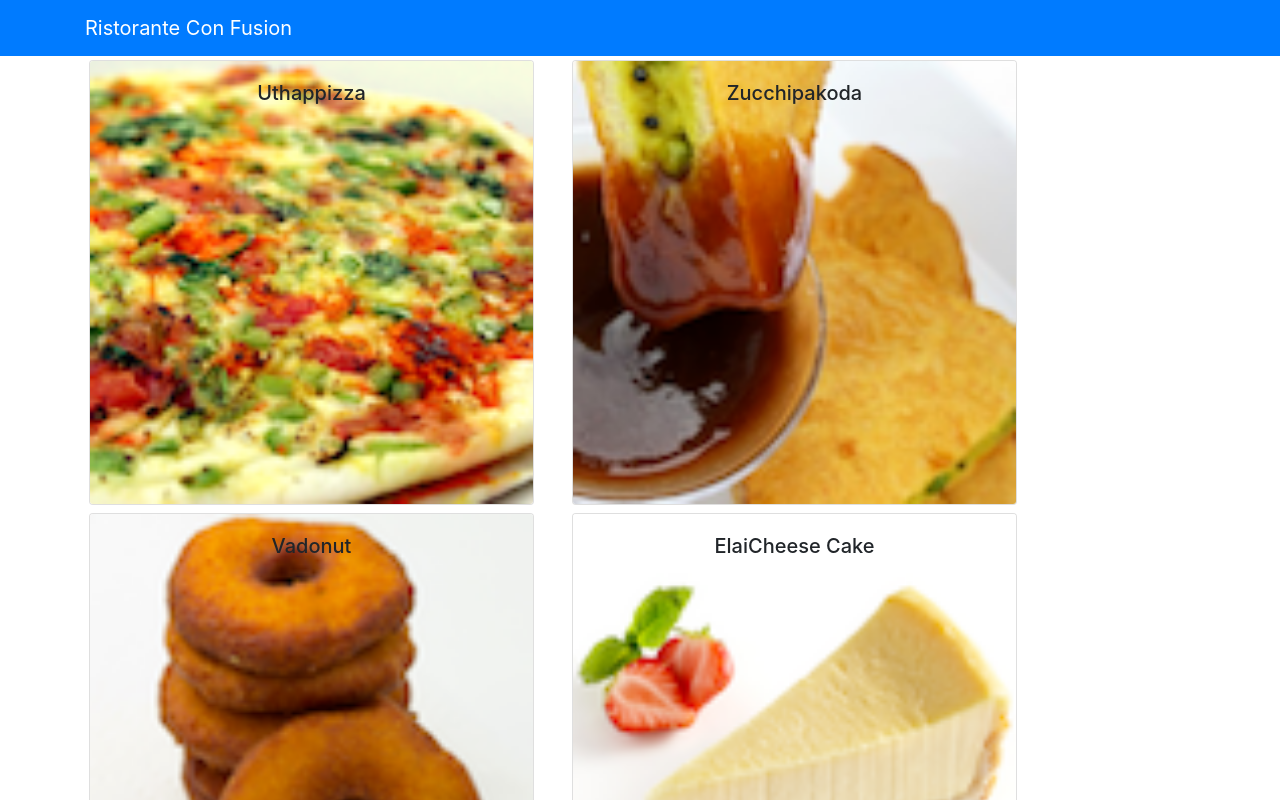
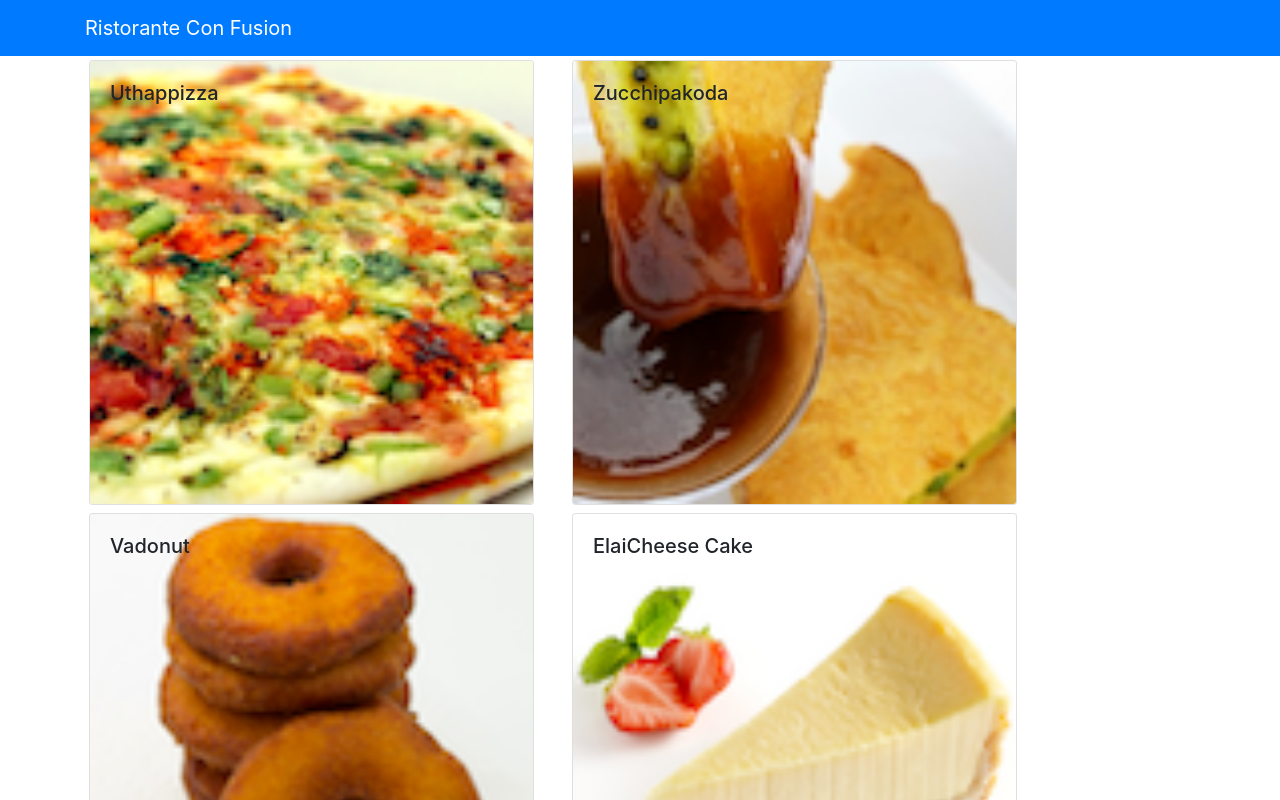
Before and after one commit to above-the-line/ReactConfusion, a React (Create React App) app: page / in a window 1280 px wide. Shown: the top 800 px of the page. Built offline with nearby package versions, Linux system fonts and the light colour scheme.

Commit message:
assignment submission

```diff
--- a/src/components/DishDetail.js
+++ b/src/components/DishdetailComponent.js
@@ -1,7 +1,6 @@
 import React, {Component} from 'react';
-import { Media } from 'reactstrap';
-import { Card, CardImg, CardImgOverlay, CardText, CardBody,
-  CardTitle } from 'reactstrap';
+import { Card, CardImg, CardText, CardBody,
+    CardTitle } from 'reactstrap';
 
 
 
@@ -11,7 +10,6 @@ class DishdetailComponent extends Component{
 
     constructor(props){
         super(props)
-
     }
 
 
@@ -32,6 +30,7 @@ class DishdetailComponent extends Component{
         );
     }
 
+    // dateBuilder method is called by renderComments method
     dateBuilder(monthAsNumberString){
     let monthArray = [];
         monthArray[0] = "Jan";
@@ -51,15 +50,11 @@ class DishdetailComponent extends Component{
     }
 
 
-    dishDescription(dish) {
+    renderComments(dish) {
         if (dish != null){
-            const date = dish.comments;
-            console.log(date)
-
             const commentsRaw = dish.comments
             const commentsToPublish = commentsRaw.map(selectedComment => {
                 let [year, month, day] = selectedComment.date.slice(0,10).split("-")
-                console.log(month)
                 let finalDate = day+" "+this.dateBuilder(month)+", "+year
                 return(
                     <p>
@@ -89,7 +84,7 @@ class DishdetailComponent extends Component{
                 </div>
                 <div  className="col-12 col-md-5 m-1">
                 <h1>Comments</h1>
-                {this.dishDescription(this.props.selectedDish)}
+                {this.renderComments(this.props.selectedDish)}
                 </div>
             </div>
         )
--- a/src/components/MenuComponent.js
+++ b/src/components/MenuComponent.js
@@ -1,8 +1,7 @@
 import React, { Component } from 'react';
-import { Media } from 'reactstrap';
 import { Card, CardImg, CardImgOverlay, CardText, CardBody,
   CardTitle } from 'reactstrap';
-import DishdetailComponent from './DishDetail'
+import DishdetailComponent from './DishdetailComponent'
 
 class Menu extends Component {
 
@@ -52,7 +51,7 @@ class Menu extends Component {
 
       return (
           <div className="container">
-              <div className="row">
+              <div className="row text-left">
                   {menu}
               </div>
               <DishdetailComponent selectedDish={this.state.selectedDish} />
```
